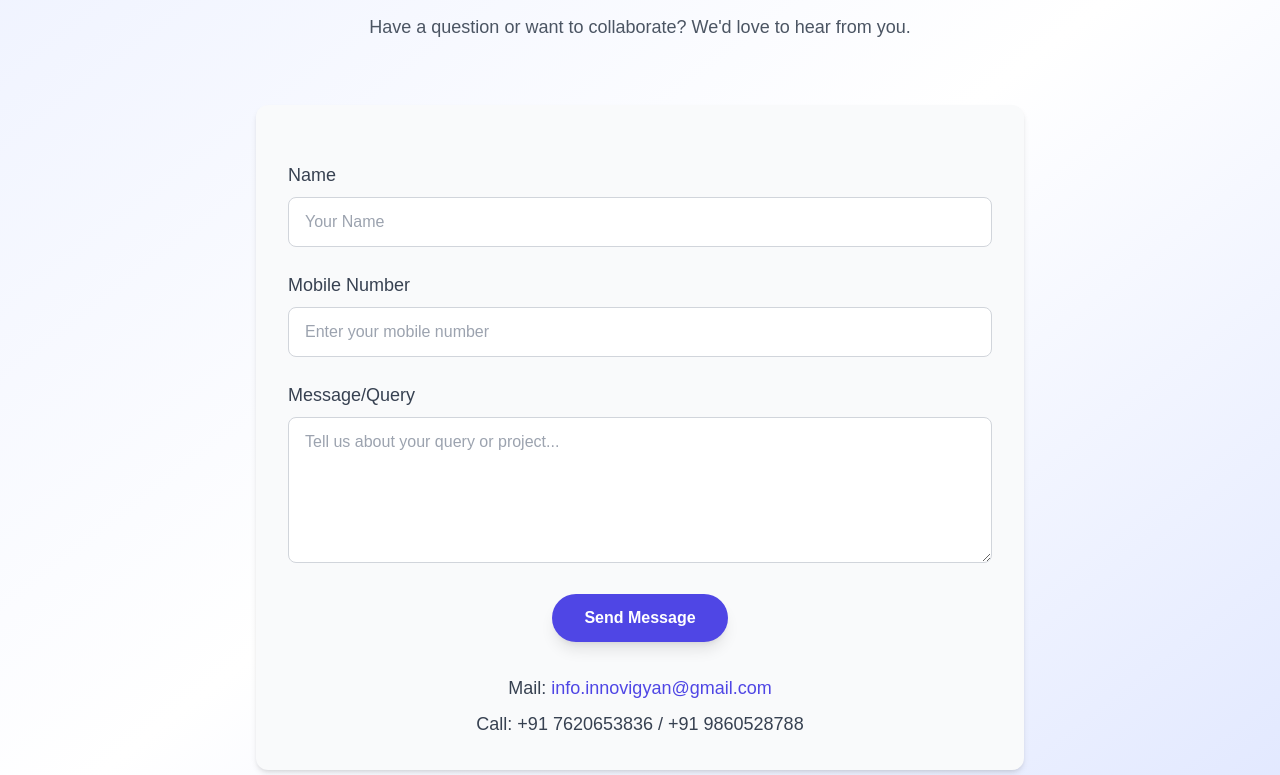
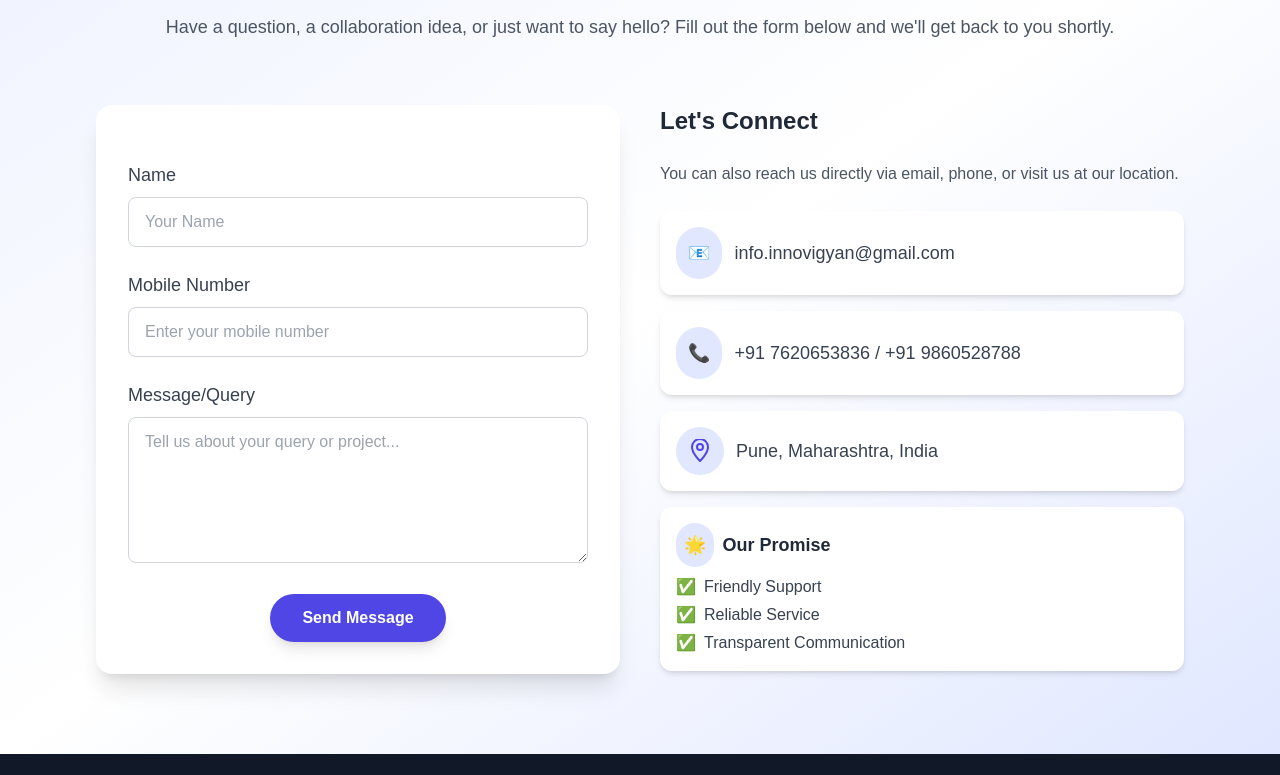
Before and after one commit to Wazifak/webpage, a plain HTML site: page index.html in a window 1280 px wide. Shown: the part 6345-7120 px from the top of the page. Drawn offline with nearby package versions, Linux system fonts and the light colour scheme.

Commit message:
Update index.html

```diff
--- a/index.html
+++ b/index.html
@@ -1232,6 +1232,7 @@ document.addEventListener("DOMContentLoaded", () => {
   </div>
 </section>
 
+<!--Blogs-->
 <section id="blog" class="bg-gray-50 py-8 px-4 md:px-6 lg:px-12">
   <div class="max-w-7xl mx-auto text-center mb-8">
     <h2 class="text-4xl font-semibold text-gray-900 mb-4">Latest Blog Posts</h2>
@@ -1261,17 +1262,22 @@ document.addEventListener("DOMContentLoaded", () => {
   </div>
 </section>
 
-<!--Contact Form Section -->
+<!-- ✅ Contact Form Section -->
 <section id="contact" class="relative z-20 py-20 bg-gradient-to-br from-indigo-50 via-white to-indigo-100">
   <div class="max-w-7xl mx-auto px-6 md:px-12 lg:px-24">
 
     <!-- Title -->
     <div class="text-center mb-16">
-      <h2 class="text-4xl md:text-5xl font-semibold text-gray-900 mb-4">Get in Touch</h2>
-      <p class="text-lg text-gray-600">Have a question or want to collaborate? We'd love to hear from you.</p>
-    </div>
-
-    <div class="max-w-3xl mx-auto bg-gray-50 p-8 rounded-xl shadow-md">
+      <h2 class="text-4xl md:text-5xl font-extrabold text-gray-900 mb-4">Get in Touch</h2>
+      <p class="text-lg text-gray-600 w-full mx-auto">
+       Have a question, a collaboration idea, or just want to say hello? Fill out the form below and we'll get back to you shortly.
+    </p>
+    </div>
+
+    <div class="grid grid-cols-1 lg:grid-cols-2 gap-10 items-start">
+
+      <!-- Left Side: Contact Form -->
+      <div class="bg-white p-8 rounded-2xl shadow-xl hover:shadow-2xl transition duration-300">
         <form id="contact-form" class="space-y-6">
           <input type="hidden" name="access_key" value="70cdf0fc-a009-41bb-9b08-ddb88d4ea21e">
           <input type="hidden" name="replyto" value="info.innovigyan@gmail.com"/>
@@ -1280,51 +1286,86 @@ document.addEventListener("DOMContentLoaded", () => {
           <div>
             <label for="name" class="block text-lg font-medium text-gray-700 mb-2">Name</label>
             <input type="text" id="name" name="name" placeholder="Your Name"
-                 class="w-full px-4 py-3 border border-gray-300 rounded-lg
-                 focus:ring-2 focus:ring-indigo-500 focus:border-indigo-500 transition duration-200"
+              class="w-full px-4 py-3 border border-gray-300 rounded-lg focus:ring-2 focus:ring-indigo-500 focus:border-indigo-500 transition duration-200"
               required>
           </div>
 
-        <!-- Mobile Number -->
+          <!-- Mobile -->
           <div>
             <label for="phone" class="block text-lg font-medium text-gray-700 mb-2">Mobile Number</label>
             <input type="tel" id="phone" name="phone" placeholder="Enter your mobile number"
               pattern="[0-9]{10}"
-                 class="w-full px-4 py-3 border border-gray-300 rounded-lg
-                 focus:ring-2 focus:ring-indigo-500 focus:border-indigo-500 transition duration-200"
+              class="w-full px-4 py-3 border border-gray-300 rounded-lg focus:ring-2 focus:ring-indigo-500 focus:border-indigo-500 transition duration-200"
               required>
           </div>
 
           <!-- Message -->
           <div>
             <label for="message" class="block text-lg font-medium text-gray-700 mb-2">Message/Query</label>
-          <textarea id="message" name="message" rows="5"
-                    placeholder="Tell us about your query or project..."
-                    class="w-full px-4 py-3 border border-gray-300 rounded-lg
-                    focus:ring-2 focus:ring-indigo-500 focus:border-indigo-500 transition duration-200"
+            <textarea id="message" name="message" rows="5" placeholder="Tell us about your query or project..."
+              class="w-full px-4 py-3 border border-gray-300 rounded-lg focus:ring-2 focus:ring-indigo-500 focus:border-indigo-500 transition duration-200"
               required></textarea>
           </div>
 
-        <!-- Submit Button -->
+          <!-- Submit -->
           <div class="text-center">
             <button type="submit"
-                  class="bg-indigo-600 text-white font-bold py-3 px-8 rounded-full shadow-lg
-                  hover:bg-indigo-700 transform hover:scale-105 transition duration-300 ease-in-out">
+              class="bg-indigo-600 text-white font-semibold py-3 px-8 rounded-full shadow-lg hover:bg-indigo-700 transform hover:scale-105 transition duration-300 ease-in-out">
                Send Message
             </button>
           </div>
         </form>
 
-      <!-- Success/Error Message -->
+        <!-- Success/Error -->
         <div id="contact-message" class="mt-6 p-4 rounded-lg text-center hidden"></div>
-
-      <!-- Contact Info -->
-      <div class="mt-8 text-center text-lg text-gray-700">
-        <p class="mb-2">Mail:
-          <a href="mailto:info.innovigyan@gmail.com"
-             class="text-indigo-600 hover:underline">info.innovigyan@gmail.com</a>
+      </div>
+
+      <!-- Right Side: Contact Info -->
+<div class="space-y-6 text-center lg:text-left flex flex-col h-full">
+  <h3 class="text-2xl font-semibold text-gray-800">Let's Connect</h3>
+  <p class="text-gray-600 leading-relaxed">
+    You can also reach us directly via email, phone, or visit us at our location.
   </p>
-        <p>Call: +91 7620653836 / +91 9860528788 </p>
+
+  <div class="space-y-4 flex-grow">
+    <!-- Email -->
+    <p class="flex items-center justify-center lg:justify-start text-lg text-gray-700 bg-white p-4 rounded-xl shadow-md hover:shadow-lg transition">
+      <span class="bg-indigo-100 p-3 rounded-full mr-3 text-indigo-600">📧</span>
+      <a href="mailto:info.innovigyan@gmail.com" class="hover:text-indigo-700">info.innovigyan@gmail.com</a>
+    </p>
+
+    <!-- Phone -->
+    <p class="flex items-center justify-center lg:justify-start text-lg text-gray-700 bg-white p-4 rounded-xl shadow-md hover:shadow-lg transition">
+      <span class="bg-indigo-100 p-3 rounded-full mr-3 text-indigo-600">📞</span>
+      +91 7620653836 / +91 9860528788
+    </p>
+
+    <!-- Location -->
+<p class="flex items-center justify-center lg:justify-start text-lg text-gray-700 bg-white p-4 rounded-xl shadow-md hover:shadow-lg transition">
+  <span class="bg-indigo-100 p-3 rounded-full mr-3 text-indigo-600">
+    <!-- Location Pin Icon -->
+    <svg xmlns="http://www.w3.org/2000/svg" class="w-6 h-6" fill="none" viewBox="0 0 24 24" stroke="currentColor">
+      <path stroke-linecap="round" stroke-linejoin="round" stroke-width="2"
+        d="M12 11c1.657 0 3-1.343 3-3S13.657 5 12 5 9 6.343 9 8s1.343 3 3 3z" />
+      <path stroke-linecap="round" stroke-linejoin="round" stroke-width="2"
+        d="M12 22s8-7.58 8-14A8 8 0 004 8c0 6.42 8 14 8 14z" />
+    </svg>
+  </span>
+  Pune, Maharashtra, India
+</p>
+
+
+    <!-- Our Promise -->
+    <div class="bg-white p-4 rounded-xl shadow-md hover:shadow-lg transition text-left">
+      <h4 class="text-lg font-semibold text-gray-800 flex items-center mb-2">
+        <span class="bg-indigo-100 p-2 rounded-full mr-2 text-indigo-600">🌟</span>
+        Our Promise
+      </h4>
+      <ul class="space-y-1 text-gray-700 text-base">
+        <li class="flex items-center"><span class="mr-2">✅</span> Friendly Support</li>
+        <li class="flex items-center"><span class="mr-2">✅</span> Reliable Service</li>
+        <li class="flex items-center"><span class="mr-2">✅</span> Transparent Communication</li>
+      </ul>
     </div>
   </div>
 </div>
@@ -1335,10 +1376,10 @@ document.addEventListener('DOMContentLoaded', function () {
   const form = document.getElementById('contact-form');
   const messageBox = document.getElementById('contact-message');
 
-  if (!form || !messageBox) return; // Prevent errors if not found
+  if (!form || !messageBox) return;
 
   form.addEventListener('submit', async function (event) {
-    event.preventDefault(); // Prevent page reload
+    event.preventDefault();
     const formData = new FormData(form);
 
     try {
@@ -1350,24 +1391,20 @@ document.addEventListener('DOMContentLoaded', function () {
       const result = await response.json();
 
       if (result.success) {
-        messageBox.textContent = "Thank you for your message! We will get back to you shortly.";
+        messageBox.textContent = "✅ Thank you for your message! We’ll get back to you soon.";
         messageBox.className = "mt-6 p-4 bg-green-100 text-green-800 rounded-lg text-center";
         form.reset();
       } else {
-        messageBox.textContent = "Oops! Something went wrong. Please try again later.";
+        messageBox.textContent = "⚠️ Oops! Something went wrong. Please try again later.";
         messageBox.className = "mt-6 p-4 bg-red-100 text-red-800 rounded-lg text-center";
       }
     } catch (error) {
-      messageBox.textContent = "Error submitting form. Please check your connection.";
+      messageBox.textContent = "❌ Error submitting form. Please check your connection.";
       messageBox.className = "mt-6 p-4 bg-red-100 text-red-800 rounded-lg text-center";
     }
 
     messageBox.classList.remove('hidden');
-
-    // Hide after 5s
-    setTimeout(() => {
-      messageBox.classList.add('hidden');
-    }, 5000);
+    setTimeout(() => messageBox.classList.add('hidden'), 5000);
   });
 });
 </script>
```
Lines whose indentation alone changed are shown as unchanged.
